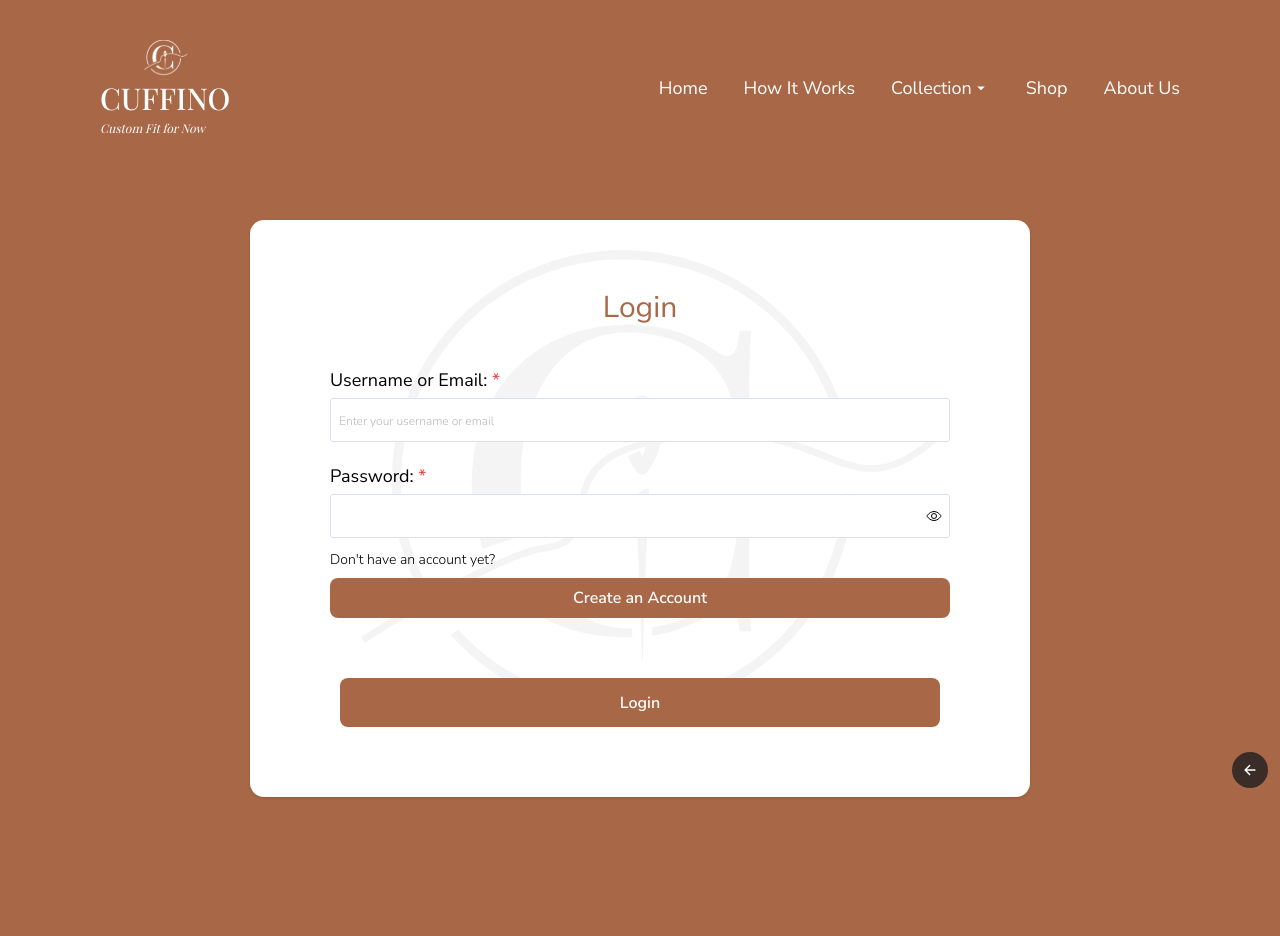
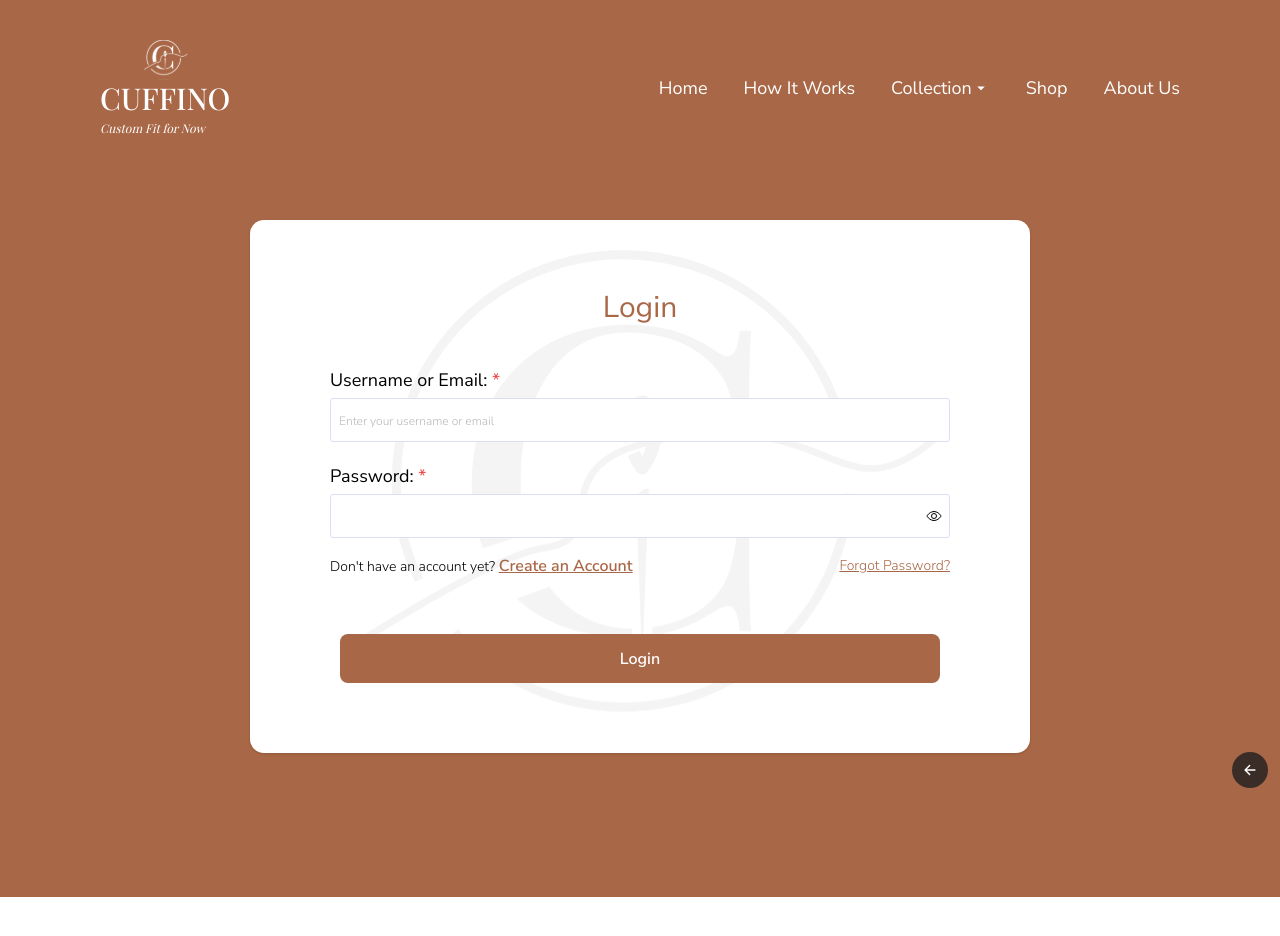
Before and after one commit to naskyj/cuffino-frontend, a Next.js app: page /login in a window 1280 px wide. Shown: the top 936 px of the page. After the commit the page ends 897 px from the top, so only its background shows below. Built offline with nearby package versions, Linux system fonts and the light colour scheme; no server answers; a web font is replaced by a local one.

Commit message:
Fix login CTA row and cart checkout order flow

```diff
--- a/src/app/(auth)/login/page.jsx
+++ b/src/app/(auth)/login/page.jsx
@@ -157,15 +157,21 @@ export default function Login() {
                             className=" !w-full"
                           />
                         </div>
-                        <div className="font-light -translate-y-2">
-                          <p className="text-sm ">
-                            Don't have an account yet?{" "}
+                        <div className="font-light -translate-y-1 flex items-center justify-between">
+                          <p className="text-sm">
+                            Don&apos;t have an account yet?{" "}
+                            <Link
+                              href="/signup"
+                              className="text-primary underline text-base font-semibold hover:text-[#8f563a]"
+                            >
+                              Create an Account
+                            </Link>
                           </p>
                           <Link
-                            href="/signup"
-                            className="block text-center mt-2 text-base font-semibold text-white bg-primary py-2 px-6 rounded-lg hover:bg-opacity-90 transition-colors"
+                            href="/forgot-password"
+                            className="text-sm text-primary underline hover:text-[#8f563a]"
                           >
-                            Create an Account
+                            Forgot Password?
                           </Link>
                         </div>
 
--- a/src/app/cart/page.jsx
+++ b/src/app/cart/page.jsx
@@ -35,7 +35,6 @@ const CartPage = () => {
   const [shippingCost, setShippingCost] = useState(null);
   const [totalDiscount, setTotalDiscount] = useState(null);
   const [createOrderLoader, setCreateOrderLoader] = useState(false);
-  const [currentOrderId, setCurrentOrderId] = useState(null);
   const [customizationImages, setCustomizationImages] = useState([]);
   const [
     isViewCustomizationsModalVisible,
@@ -84,7 +83,6 @@ const CartPage = () => {
       toast.success(variables?.successMessage || "Cart updated");
       // Refetch cart data after successful update
       queryClient.invalidateQueries({ queryKey: ["getCart", user?.userId] });
-      createOrder();
     },
     onError: (error, variables) => {
       toast.error(variables?.errorMessage || "Failed to update cart");
@@ -179,7 +177,6 @@ const CartPage = () => {
       const responseII = await OrdersServices.createOrder(response?.data); //create Order
       const createdOrderId = responseII?.data?.orderId;
 
-      setCurrentOrderId(createdOrderId);
       setTotalAmount(responseII?.data?.totalAmount);
       setCreateOrderLoader(false); //stops loader, enables the checkout button
       setOrderId(createdOrderId); //order id is stored in zustand, what i use for other pages
@@ -196,16 +193,6 @@ const CartPage = () => {
       setCreateOrderLoader(false);
     }
   };
-
-  const getOrder = useQuery({
-    queryKey: ["getOrders", currentOrderId],
-    queryFn: async () => {
-      // if (!getCart?.data?.cartId) return;
-      const response = await OrdersServices.getOrder(currentOrderId);
-      return response?.data;
-    },
-    enabled: !!currentOrderId,
-  });
 
   // const initiatePayment = useMutation({
   //   mutationFn: async () => {
@@ -233,26 +220,13 @@ const CartPage = () => {
   // });
 
   useEffect(() => {
-    createOrder();
-  }, [getCart?.data?.cartId]);
-
-  // Update state when order data is available
-  useEffect(() => {
-    if (getOrder?.data) {
-      setTaxAmount(getOrder?.data?.tax);
-      setShippingCost(getOrder?.data?.shippingFee);
-      setTotalDiscount(getOrder?.data?.discountTotal);
-      setTotalAmount(getOrder?.data?.totalPrice);
-    }
-  }, [getOrder?.data]);
-
-  useEffect(() => {
-    if (getCart?.isSuccess && !getOrder?.data) {
+    if (getCart?.isSuccess) {
       setTotalAmount(cartSubTotal);
       if (taxAmount === null) setTaxAmount(0);
       if (totalDiscount === null) setTotalDiscount(0);
+      if (shippingCost === null) setShippingCost(0);
     }
-  }, [getCart?.isSuccess, getOrder?.data, cartSubTotal, taxAmount, totalDiscount]);
+  }, [getCart?.isSuccess, cartSubTotal, taxAmount, totalDiscount, shippingCost]);
 
   // const cartItems = getCart?.
   // const handleCheckout = async () => {
@@ -319,10 +293,8 @@ const CartPage = () => {
       return;
     }
 
-    let nextOrderId = currentOrderId;
-    if (!nextOrderId) {
-      nextOrderId = await createOrder();
-    }
+    // Standard flow: create order only when user proceeds to checkout.
+    const nextOrderId = await createOrder();
 
     if (!nextOrderId) {
       toast.error("Unable to prepare order. Please try again.");
@@ -468,15 +440,6 @@ const CartPage = () => {
             Continue shopping
           </Link>
         </div> */}
-
-          {/* Warning Message */}
-          <div className="border-2 border-amber-500 bg-amber-50 mx-4 md:mx-0 p-4 mb-8 rounded-md">
-            <p className="text-amber-700 text-sm">
-              Kindly note that production timeline would be X -Y working days.
-              Ensure accurate size/ measurement have been provided on selected
-              order. If unsure of sizing, please refer to Sizing Chart.
-            </p>
-          </div>
 
           {/* Cart Items */}
           <div className="bg-white rounded-lg shadow-sm border mb-8">
```
